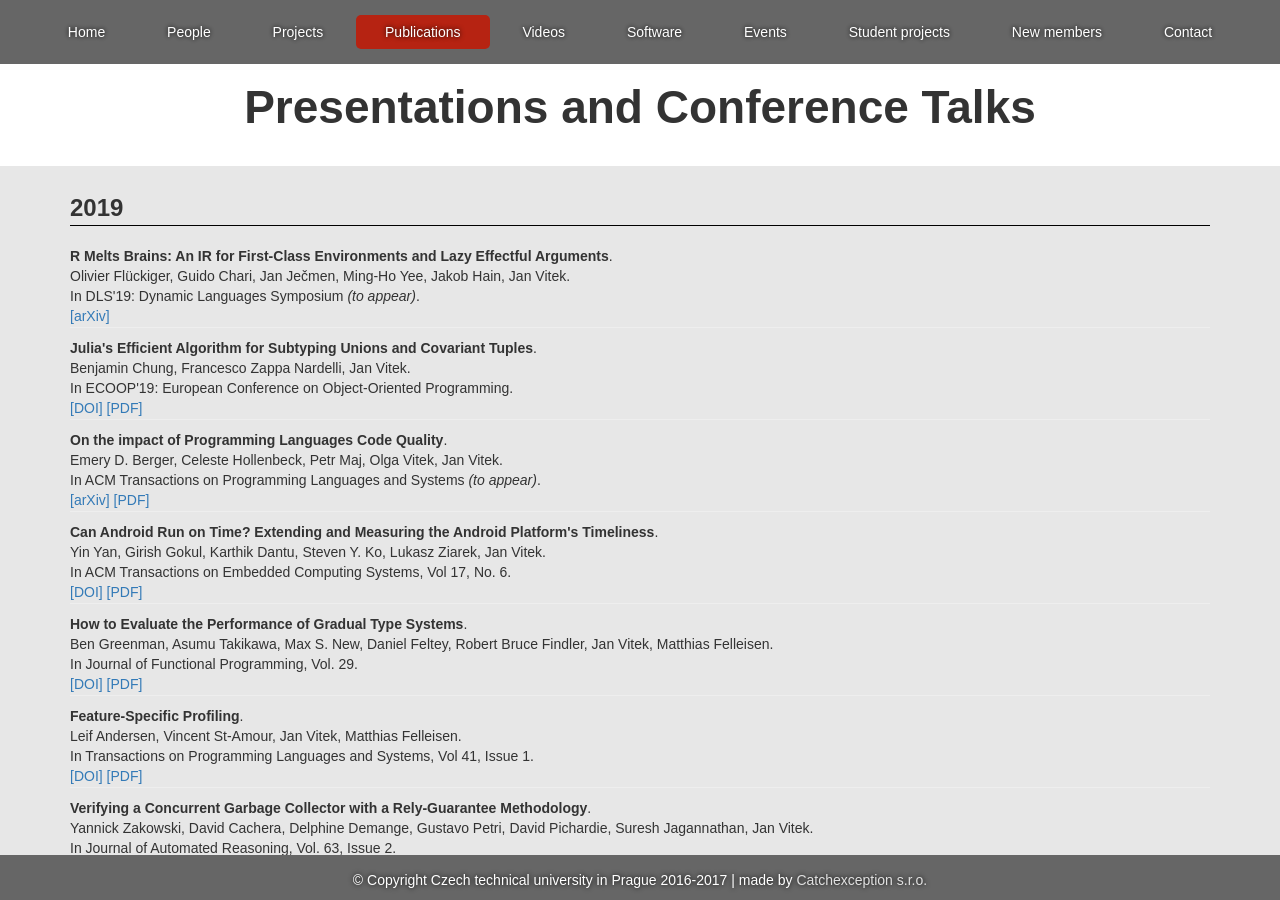
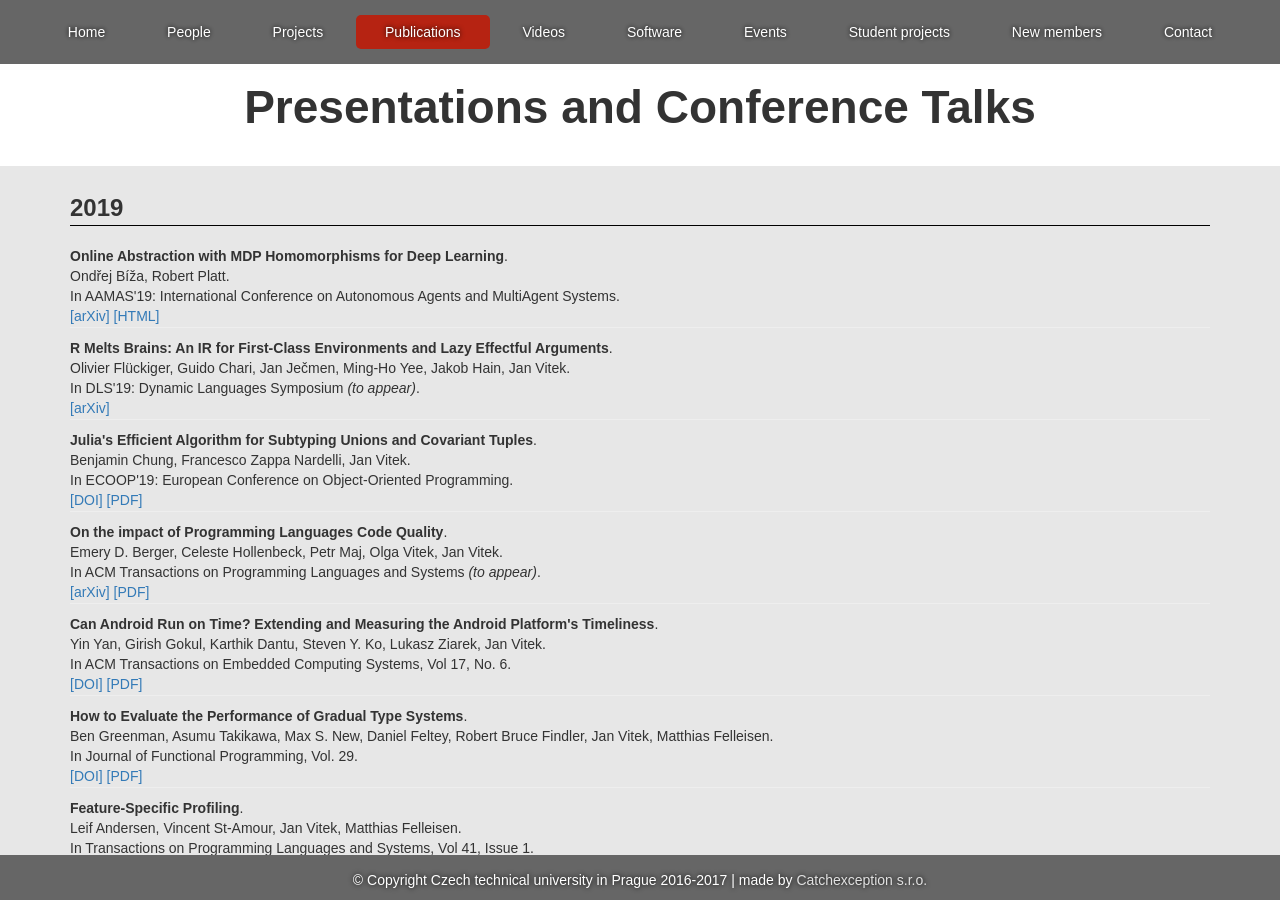
Before and after one commit to PRL-PRG/prl-prg.github.io, a Jekyll site: the page built from publications.md, in a window 1280 px wide and 900 px high. Built offline with Jekyll 4.4.1, drawn with Linux system fonts in a browser that asks for light colours.

Commit message:
Ondra's paper.

```diff
--- a/publications.md
+++ b/publications.md
@@ -8,6 +8,18 @@ displayed_years:
 publications:
 
 ##### 2019 #####
+
+ - year: 2019
+   title: "Online Abstraction with MDP Homomorphisms for Deep Learning"
+   authors: "Ondřej Bíža, Robert Platt"
+   publication: "International Conference on Autonomous Agents and MultiAgent Systems"
+   short_publication: "AAMAS'19"
+   grants: BigCode
+   links:
+   - text: arXiv
+     link: https://arxiv.org/abs/1811.12929
+   - text: HTML
+     link: https://dl.acm.org/citation.cfm?id=3331812
 
  - year: 2019
    title: "R Melts Brains: An IR for First-Class Environments and Lazy Effectful Arguments"
```
